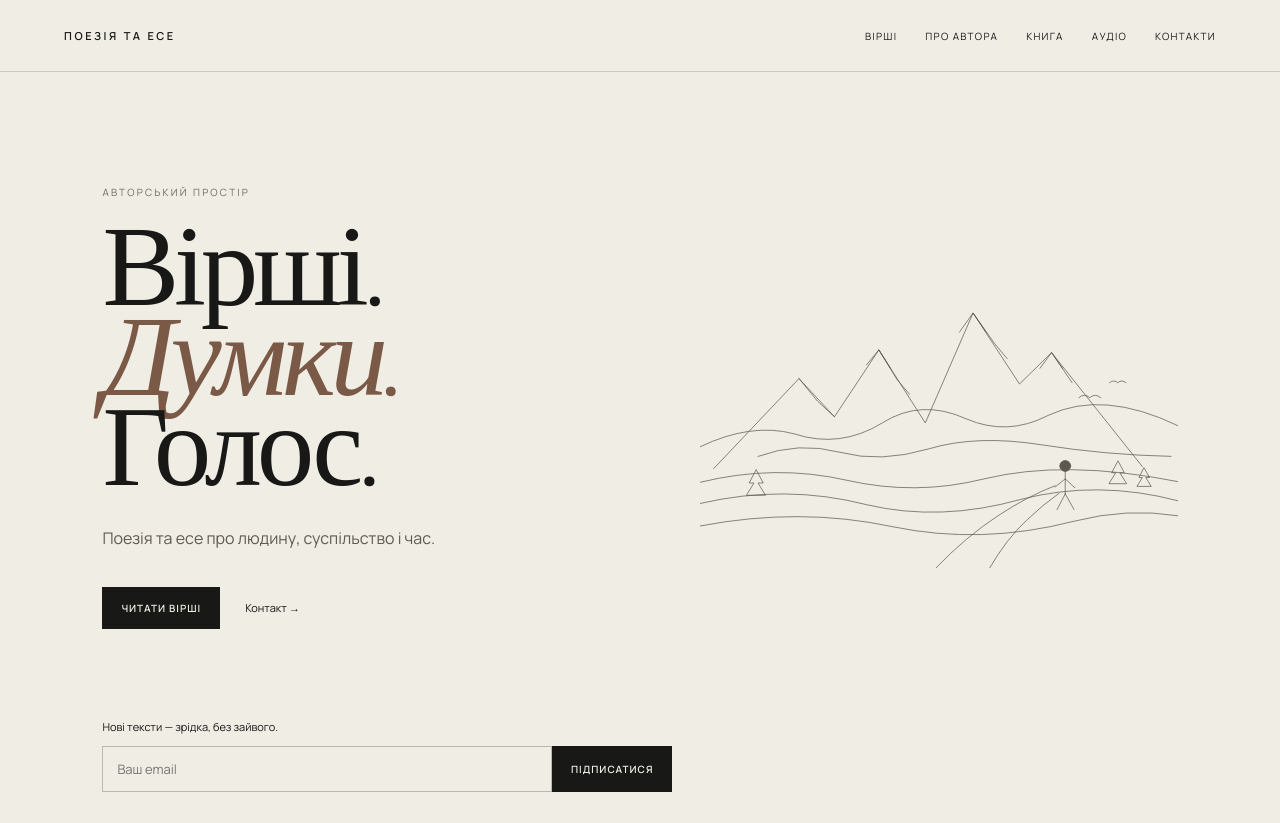
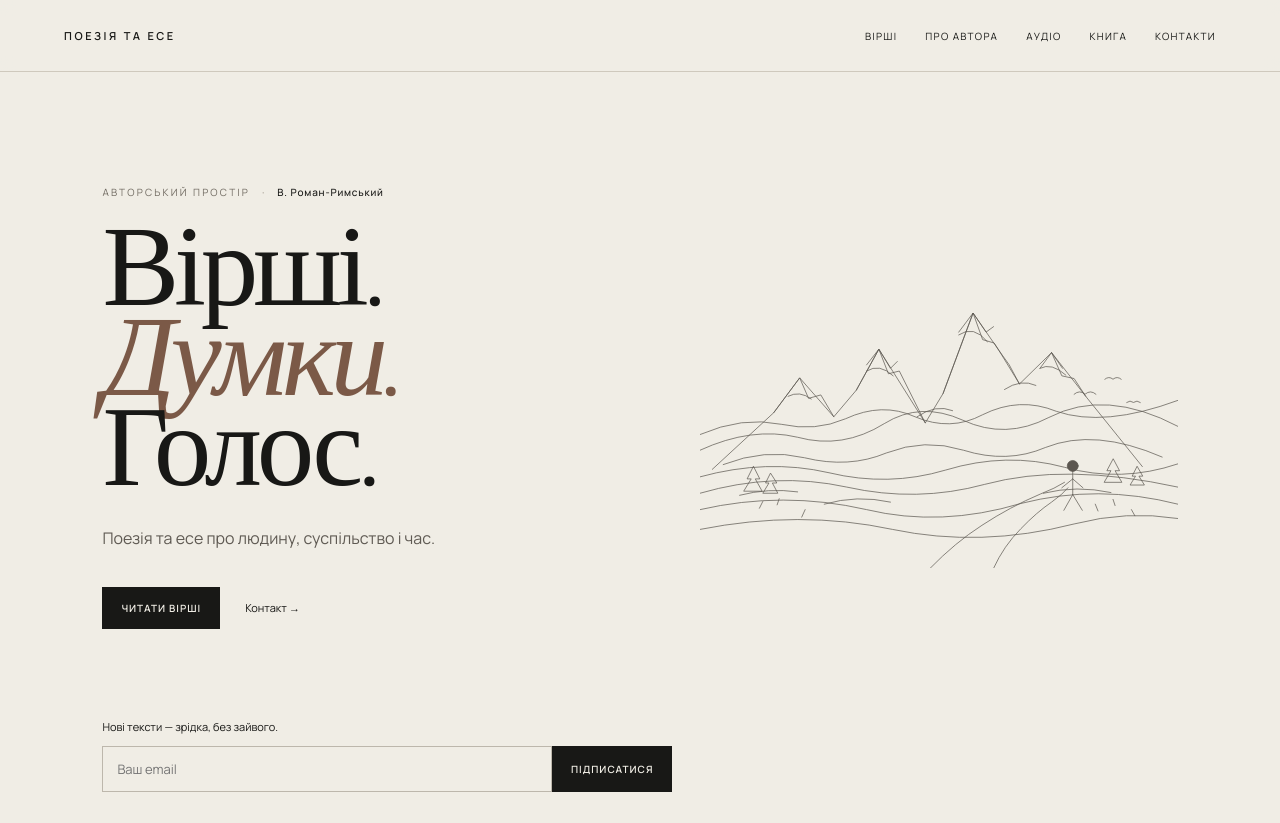
Before and after one commit to vrymskij/romanroman, a plain HTML site: page index.html in a window 1280 px wide. Shown: the top 823 px of the page. Drawn offline with nearby package versions, Linux system fonts and the light colour scheme.

Commit message:
Add files via upload

```diff
--- a/index.html
+++ b/index.html
@@ -12,43 +12,54 @@
   <a class="logo" href="#home">ПОЕЗІЯ ТА ЕСЕ</a>
   <button class="menu" aria-label="Меню">☰</button>
   <nav>
-    <a href="#poems">Вірші</a><a href="#about">Про автора</a><a href="#book">Книга</a>
-    <a href="#audio">Аудіо</a><a href="#contact">Контакти</a>
+    <a href="#poems">Вірші</a><a href="#about">Про автора</a><a href="#audio">Аудіо</a>
+    <a href="#book">Книга</a><a href="#contact">Контакти</a>
   </nav>
 </header>
 
 <main>
 <section class="hero" id="home">
   <div class="hero-copy">
-    <p class="kicker">Авторський простір</p>
+    <p class="kicker hero-kicker"><span>Авторський простір</span><span class="author-inline">В. Роман-Римський</span></p>
     <h1>Вірші.<br><i>Думки.</i><br>Голос.</h1>
     <p class="intro">Поезія та есе про людину, суспільство і час.</p>
     <div class="hero-actions"><a class="btn" href="#poems">Читати вірші</a><a class="text-link" href="#contact">Контакт →</a></div>
   </div>
   <div class="landscape" aria-hidden="true">
     <svg viewBox="0 0 700 500" role="img" aria-label="Гірський краєвид">
-      <!-- distant ridgeline -->
-      <path d="M0 322 Q75 286 138 303 Q205 325 267 287 Q324 251 390 281 Q450 307 510 276 Q590 238 700 291" />
-      <!-- main mountains -->
-      <path d="M20 354 L145 222 L197 278 L262 180 L330 287 L400 126 L468 230 L515 184 L648 351" />
-      <path d="M145 222 L172 255 L197 278 M262 180 L289 224 L307 245 M400 126 L431 170 L450 193 M515 184 L545 228" />
-      <!-- subtle snow / rock contours -->
-      <path d="M244 202 L262 180 L279 207 M380 154 L400 126 L419 154 M498 207 L515 184 L531 207" />
-      <path d="M85 336 Q145 314 205 330 T335 325 T500 319 T690 336" />
-      <!-- fields -->
-      <path d="M0 374 Q110 347 215 371 Q316 394 416 369 Q535 340 700 373" />
-      <path d="M0 405 Q125 376 245 407 Q352 432 470 399 Q582 370 700 401" />
-      <path d="M0 438 Q146 410 282 439 Q412 466 548 431 Q625 411 700 423" />
+      <!-- far mountain haze -->
+      <path d="M0 304 Q62 277 119 289 Q169 300 213 281 Q267 256 315 278 Q367 300 414 275 Q468 248 522 270 Q592 294 700 254" />
+      <path d="M0 327 Q76 292 143 308 Q209 326 270 288 Q323 255 385 283 Q448 312 511 279 Q594 236 700 292" />
+      <!-- main mountain mass -->
+      <path d="M18 355 L108 272 L146 221 L196 278 L229 239 L262 179 L330 287 L356 244 L400 126 L438 181 L468 230 L515 184 L565 248 L648 351" />
+      <!-- mountain faces / folds -->
+      <path d="M108 272 L146 221 L159 251 L177 246 L196 278 M229 239 L262 179 L276 215 L292 211 L330 287" />
+      <path d="M356 244 L400 126 L414 165 L431 170 L438 181 L453 202 L468 230 M515 184 L530 218 L548 222 L565 248" />
+      <path d="M129 248 Q146 239 163 252 M244 211 Q263 199 283 218 M379 158 Q401 143 421 168 M498 207 Q515 198 536 217" />
+      <!-- rocky / snow accents -->
+      <path d="M244 202 L262 179 L279 207 L289 197 M379 154 L400 126 L419 154 L430 146 M498 207 L515 184 L531 207" />
+      <path d="M318 278 Q345 259 370 269 M446 238 Q470 222 492 232" />
+      <!-- foothills -->
+      <path d="M34 348 Q95 324 153 338 Q218 354 273 331 Q329 309 386 327 Q450 347 506 323 Q578 294 677 337" />
+      <path d="M0 366 Q98 339 189 360 Q276 381 360 356 Q449 329 534 352 Q617 375 700 347" />
+      <!-- field terraces -->
+      <path d="M0 390 Q110 358 215 381 Q318 404 417 377 Q535 345 700 381" />
+      <path d="M0 414 Q122 386 244 414 Q353 440 470 405 Q583 376 700 406" />
+      <path d="M0 443 Q146 414 282 443 Q411 470 548 435 Q625 415 700 427" />
+      <path d="M58 393 Q100 382 143 388 M182 406 Q230 392 279 403 M503 390 Q552 378 602 389" />
+      <!-- meadow texture -->
+      <path d="M92 402 l-5 10 M116 398 l-3 9 M154 414 l-5 11 M579 406 l4 10 M605 399 l3 9 M632 414 l5 9" />
       <!-- sparse trees -->
-      <path d="M82 356 l-10 19 h7 l-11 18 h28 l-11-18 h7 z M612 343 l-9 17 h6 l-10 16 h26 l-10-16 h6 z M650 353 l-7 14 h5 l-8 13 h21 l-8-13 h5 z" />
-      <!-- path toward figure -->
-      <path d="M345 500 Q389 454 438 422 Q479 395 520 379" />
-      <path d="M424 500 Q449 457 478 430 Q503 406 526 390" />
-      <!-- small observer -->
-      <circle cx="535" cy="350" r="8"/>
-      <path d="M535 358 L535 391 M535 369 L520 381 M535 369 L549 382 M535 391 L523 414 M535 391 L548 414" />
+      <path d="M78 351 l-9 18 h6 l-11 18 h27 l-10-18 h6 z M103 361 l-7 14 h5 l-9 15 h22 l-8-15 h6 z" />
+      <path d="M605 340 l-9 17 h6 l-10 17 h26 l-10-17 h6 z M640 351 l-7 14 h5 l-8 13 h21 l-8-13 h5 z" />
+      <!-- winding path -->
+      <path d="M337 500 Q374 462 413 437 Q454 410 499 391 Q520 383 534 374" />
+      <path d="M430 500 Q445 467 470 442 Q493 418 515 403 Q531 392 539 382" />
+      <!-- observer -->
+      <circle cx="546" cy="350" r="8"/>
+      <path d="M546 358 L546 392 M546 369 L530 382 M546 369 L561 382 M546 392 L533 415 M546 392 L560 415" />
       <!-- birds -->
-      <path d="M555 250 q8-7 16 0 q8-7 16 0 M600 228 q6-5 12 0 q6-5 12 0" />
+      <path d="M548 245 q8-7 16 0 q8-7 16 0 M593 223 q6-5 12 0 q6-5 12 0 M625 257 q5-4 10 0 q5-4 10 0" />
     </svg>
   </div>
   <form class="signup hero-signup" data-kind="updates">
@@ -73,8 +84,18 @@
 <section id="about" class="section dark">
   <div class="section-title"><h2>Про<br><i>автора</i></h2></div>
   <div class="prose">
+    <p class="author-name">В. Роман-Римський</p>
     <p class="large">Родом із Закарпаття, автор та есеїст, представник української діаспори.</p>
     <p>Захоплюється філософією, політологією, соціологією та економікою. У текстах особисті спостереження переплітаються з роздумами про людину, суспільство, свободу і належність.</p>
+  </div>
+</section>
+
+<section id="audio" class="section audio">
+  <div class="section-title"><h2>Вибрані<br><i>аудіо</i></h2></div>
+  <div class="audio-list">
+    <div><span>01</span><strong>Назва вірша</strong><audio controls controlsList="nodownload noplaybackrate" disableRemotePlayback preload="none"><source src="audio/01.mp3" type="audio/mpeg"></audio></div>
+    <div><span>02</span><strong>Назва вірша</strong><audio controls controlsList="nodownload noplaybackrate" disableRemotePlayback preload="none"><source src="audio/02.mp3" type="audio/mpeg"></audio></div>
+    <div><span>03</span><strong>Назва вірша</strong><audio controls controlsList="nodownload noplaybackrate" disableRemotePlayback preload="none"><source src="audio/03.mp3" type="audio/mpeg"></audio></div>
   </div>
 </section>
 
@@ -90,15 +111,6 @@
   </div>
 </section>
 
-<section id="audio" class="section audio">
-  <div class="section-title"><h2>Вибрані<br><i>аудіо</i></h2></div>
-  <div class="audio-list">
-    <div><span>01</span><strong>Назва вірша</strong><audio controls controlsList="nodownload noplaybackrate" disableRemotePlayback preload="none"><source src="audio/01.mp3" type="audio/mpeg"></audio></div>
-    <div><span>02</span><strong>Назва вірша</strong><audio controls controlsList="nodownload noplaybackrate" disableRemotePlayback preload="none"><source src="audio/02.mp3" type="audio/mpeg"></audio></div>
-    <div><span>03</span><strong>Назва вірша</strong><audio controls controlsList="nodownload noplaybackrate" disableRemotePlayback preload="none"><source src="audio/03.mp3" type="audio/mpeg"></audio></div>
-  </div>
-</section>
-
 <section id="contact" class="contact">
   <p class="kicker">Контакт</p>
   <h2>Нові вірші.<br><i>Іноді – листом.</i></h2>
@@ -110,6 +122,6 @@
   <div class="socials"><a href="#">Instagram ↗</a><a href="#">Telegram ↗</a></div>
 </section>
 </main>
-<footer class="site-footer"><span>© <span id="year"></span> · Усі тексти та аудіоматеріали захищені авторським правом. Використання та публікація — лише з дозволу автора.</span><a href="#home">Нагору ↑</a></footer>
+<footer class="site-footer"><span>© <span id="year"></span> · Усі тексти та аудіоматеріали захищені авторським правом. Використання та публікація можливі лише з дозволу автора.</span><a href="#home">Нагору ↑</a></footer>
 <script src="script.js"></script>
 </body></html>
--- a/script.js
+++ b/script.js
@@ -1,6 +1,6 @@
 document.getElementById('year').textContent=new Date().getFullYear();
 const menu=document.querySelector('.menu'),nav=document.querySelector('nav');
-menu.addEventListener('click',()=>nav.style.display=nav.style.display==='flex'?'none':'flex');
+menu.addEventListener('click',()=>nav.style.display=nav.style.display==='grid'?'none':'grid');
 
 const like=document.getElementById('likeBook'), count=document.getElementById('likeCount');
 let liked=localStorage.getItem('bookLiked')==='1';
--- a/style.css
+++ b/style.css
@@ -15,3 +15,22 @@ footer{padding:22px 5vw;display:flex;justify-content:space-between;border-top:1p
 .site-footer{gap:28px;align-items:center;text-transform:none;letter-spacing:.04em;line-height:1.5}
 .site-footer>span{max-width:900px}
 @media(max-width:760px){.site-footer{align-items:flex-start;gap:20px}.site-footer>span{display:block!important}}
+
+/* 2026-08-09 author / navigation refinement */
+.hero-kicker{display:flex;align-items:center;gap:12px;flex-wrap:wrap}
+.hero-kicker .author-inline{color:var(--ink);letter-spacing:.08em;text-transform:none;font-weight:500}
+.hero-kicker .author-inline:before{content:"·";margin-right:12px;color:#9b948a}
+.author-name{font:500 15px Manrope,sans-serif;letter-spacing:.08em;text-transform:uppercase;color:#e9e5dc!important;margin:0 0 24px}
+
+@media(max-width:760px){
+  header{height:64px;padding:0 7vw;position:sticky}
+  .logo{max-width:72%;line-height:1.25;letter-spacing:.18em}
+  .menu{display:block;padding:8px 0 8px 12px;line-height:1}
+  header nav{display:none;position:absolute;top:64px;left:0;right:0;background:rgba(240,237,229,.98);border-top:1px solid #cfc9bd;border-bottom:1px solid #cfc9bd;padding:18px 7vw 20px;grid-template-columns:1fr 1fr;gap:0;z-index:20}
+  header nav a{display:flex;align-items:center;justify-content:flex-start;min-height:42px;border-bottom:1px solid rgba(207,201,189,.65);font-size:10px;letter-spacing:.11em}
+  header nav a:nth-last-child(-n+2){border-bottom:0}
+  .hero-kicker{align-items:flex-start;gap:5px;flex-direction:column}
+  .hero-kicker .author-inline:before{content:"";margin:0}
+  .hero-kicker .author-inline{font-size:10px;margin-top:2px}
+  .landscape{margin-left:-3vw;margin-right:-3vw}
+}
```
